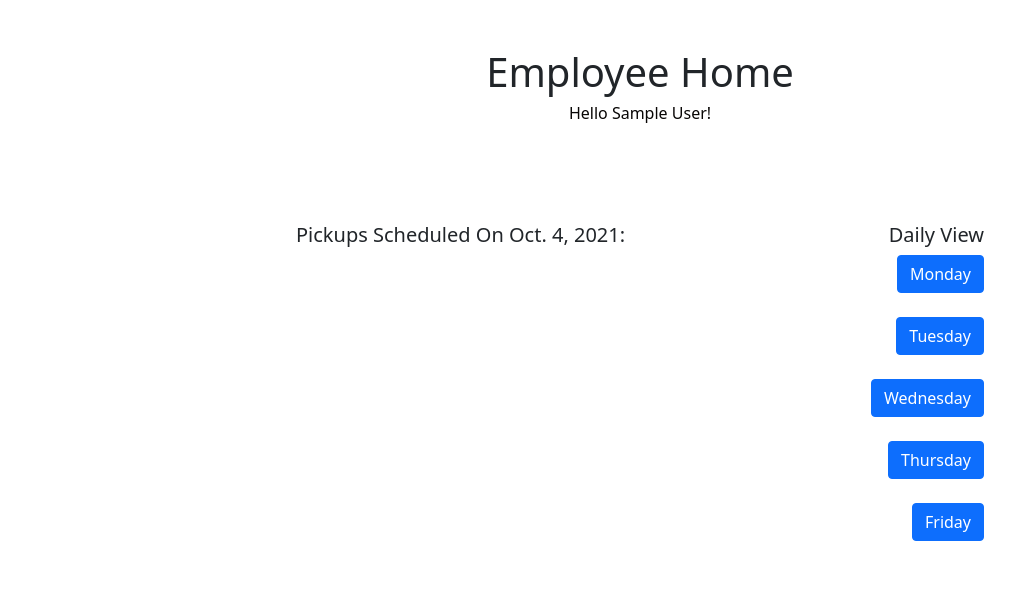
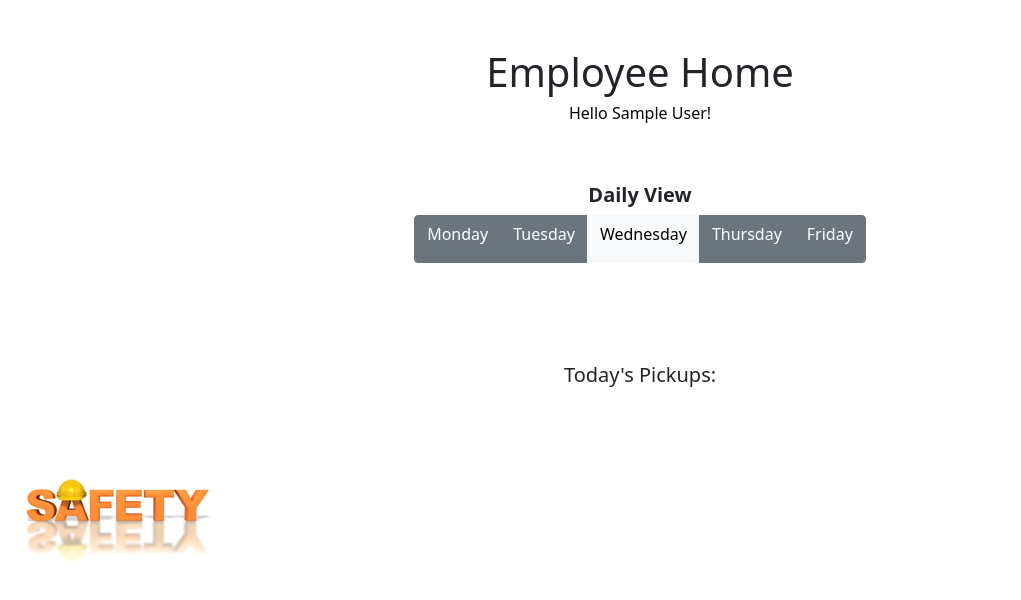
Before and after one commit to justincamp1776/Trash_Collector_Project, a Django app: page /employees/index/ in a window 1280 px wide. Shown: the part 56-656 px from the top of the page, without its empty margins (0-1021 px from the left). Run offline with Django 3.2, Linux system fonts and the light colour scheme; a user stored in the database is signed in; tables that the repository leaves empty hold one stand-in row (values such as "Sample post").

Commit message:
Completed index stlying and added daily view

```diff
--- a/trash_collector/employees/templates/employees/index.html
+++ b/trash_collector/employees/templates/employees/index.html
@@ -15,33 +15,38 @@
 
       <div class="container">
         <div class="row">
-          <div style=" text-align:left"class = "col-md-6">
-            <h5 style="text-align:left; margin-bottom: 40px;"> Pickups Scheduled On {{today}}:</h5>
-
-              {% for customer in todays_pickups %}
-              <p>{{ customer.name }} - {{customer.address}} - {{ customer.zip_code }} -  <a href= "{% url 'employees:confirm_pickup' customer.id %}">Confirm</a></p>
-              {% endfor %}
-
-              {% for customer in one_time_pickups %}
-              <p>{{ customer.name }} - {{customer.address}} - {{ customer.zip_code }}<a href= "{% url 'employees:confirm_pickup' customer.id %}">Confirm</a></p>
-              {% endfor %}
+            <div style=" text-align:center; margin-bottom: 50px;" class = "col-md-12">
+              <h5 ><strong>Daily View</strong></h5>
+              <div class="btn-group">
+              <a class="btn btn-secondary"href= "{% url 'employees:view_schedule' 'Monday' %}" role="button">Monday</a><br><br>
+              <a class="btn btn-secondary"href= "{% url 'employees:view_schedule' 'Tuesday' %}" role="button">Tuesday</a><br><br>
+              <a class="btn btn-light"href= "{% url 'employees:view_schedule' 'Wednesday' %}" role="button">Wednesday</a><br><br>
+              <a class="btn btn-secondary"href= "{% url 'employees:view_schedule' 'Thursday' %}" role="button">Thursday</a><br><br>
+              <a class="btn btn-secondary"href= "{% url 'employees:view_schedule' 'Friday' %}" role="button">Friday</a>
+            </div>
           </div>
-
-          <div style=" text-align:right"class = "col-md-6">
-            <h5 >Daily View</h5>
-            <a class="btn btn-primary"href= "{% url 'employees:view_schedule' 'Monday' %}" role="button">Monday</a><br><br>
-            <a class="btn btn-primary"href= "{% url 'employees:view_schedule' 'Tuesday' %}" role="button">Tuesday</a><br><br>
-            <a class="btn btn-primary"href= "{% url 'employees:view_schedule' 'Wednesday' %}" role="button">Wednesday</a><br><br>
-            <a class="btn btn-primary"href= "{% url 'employees:view_schedule' 'Thursday' %}" role="button">Thursday</a><br><br>
-            <a class="btn btn-primary"href= "{% url 'employees:view_schedule' 'Friday' %}" role="button">Friday</a>
-
-          </div>
-          <div class = "col-md-2"></div>
-        </div>
+       </div>
       </div>
 
+      <div class="row">
+        <div class= "col-md-3"></div>
+        <div class= "col-md-6">
 
+          <h5 style="text-align:center; margin-bottom: 40px; margin-top: 50px;"> Today's Pickups:</h5>
 
+          {% for customer in todays_pickups %}
+          <div style="text-align: left; ">
+          <p><strong>{{ customer.name }} </strong> {{customer.address}}  {{ customer.zip_code }} <em>Balance:</em> {{ customer.balance }}  <a href= "{% url 'employees:confirm_pickup' customer.id %}">Confirm</a></p>
+          {% endfor %}
+
+          {% for customer in one_time_pickups %}
+          <p><strong>{{ customer.name }} </strong> {{customer.address}}  {{ customer.zip_code }} <em>Balance:</em> {{ customer.balance }}  <a href= "{% url 'employees:confirm_pickup' customer.id %}">Confirm</a></p>
+          {% endfor %}
+        </div>
+        </div>
+        <div class= "col-md-3"></div>
+      </div>
+    </div>
 
 
 
--- a/trash_collector/employees/templates/employees/profile.html
+++ b/trash_collector/employees/templates/employees/profile.html
@@ -11,7 +11,7 @@
 
 
 
-<p style="margin-top:50px;">Hello {{ logged_in_employee.name }}!</p>
+<p style="margin-top:50px;"><em>Name:</em> {{ logged_in_employee.name }}</p>
 <p  ><em>User Name:</em> {{user.username}}</p>
 <p ><em>Address:</em> {{ logged_in_employee.address }} </p>
 <p > <em>Zip Code:</em>{{logged_in_employee.zip_code }} </p>
--- a/trash_collector/employees/templates/employees/update_customer.html
+++ b/trash_collector/employees/templates/employees/update_customer.html
@@ -18,6 +18,9 @@
     Zip Code: <input value= "{{customer_to_update.zip_code}}"type="zip_code" name="zip_code" id="zip_code">
     <br />
     <br />
+    Weekly_Pickup: <input value= "{{customer_to_update.weekly_pickup}}"type="weekly_pickup" name="weekly_pickup" id="weekly_pickup">
+    <br />
+    <br />weekly_pickup
     Balance: <input value= "{{customer_to_update.balance}}" type="balance" name="balance" id="balance">
     <br />
     <br />
--- a/trash_collector/employees/views.py
+++ b/trash_collector/employees/views.py
@@ -79,10 +79,12 @@ def update_customer(request, customer_id):
         name_from_form = request.POST.get('name')
         address_from_form = request.POST.get('address')
         zip_from_form = request.POST.get('zip_code')
+        weekly_pickup_from_form = request.POST.get("weekly_pickup")
         balance_from_form = request.POST.get("balance")
         customer_to_update.name = name_from_form
         customer_to_update.address = address_from_form
         customer_to_update.zip_code = zip_from_form
+        customer_to_update.weekly_pickup = weekly_pickup_from_form
         customer_to_update.balance = balance_from_form
         customer_to_update.save()
         return HttpResponseRedirect(reverse('employees:customers'))
--- a/trash_collector/static/css/trash_collector.css
+++ b/trash_collector/static/css/trash_collector.css
@@ -4,9 +4,13 @@
 
 h6 {
   color: #080605;
-  margin-bottom: 100px;
+  margin-bottom: 60px;
 }
 
 .bottom-margin {
   margin-bottom: 75px;
 }
+
+.btn-btn-primary{
+  background-color: black;
+}
--- a/trash_collector/templates/base.html
+++ b/trash_collector/templates/base.html
@@ -39,7 +39,9 @@
             <h1>{% block header %}{% endblock %}</h1>
             {% block content %}{% endblock %}
           </div>
-          <div class="col-2"></div>
+          <div class="col-2">
+            <img src="{% static 'trash_collector/safety.png' %}" alt="My image">
+          </div>
         </div>
       </div>
     </main>
```
Also changed, not shown: trash_collector/employees/templates/employees/customers.html (+4 -4 lines).
